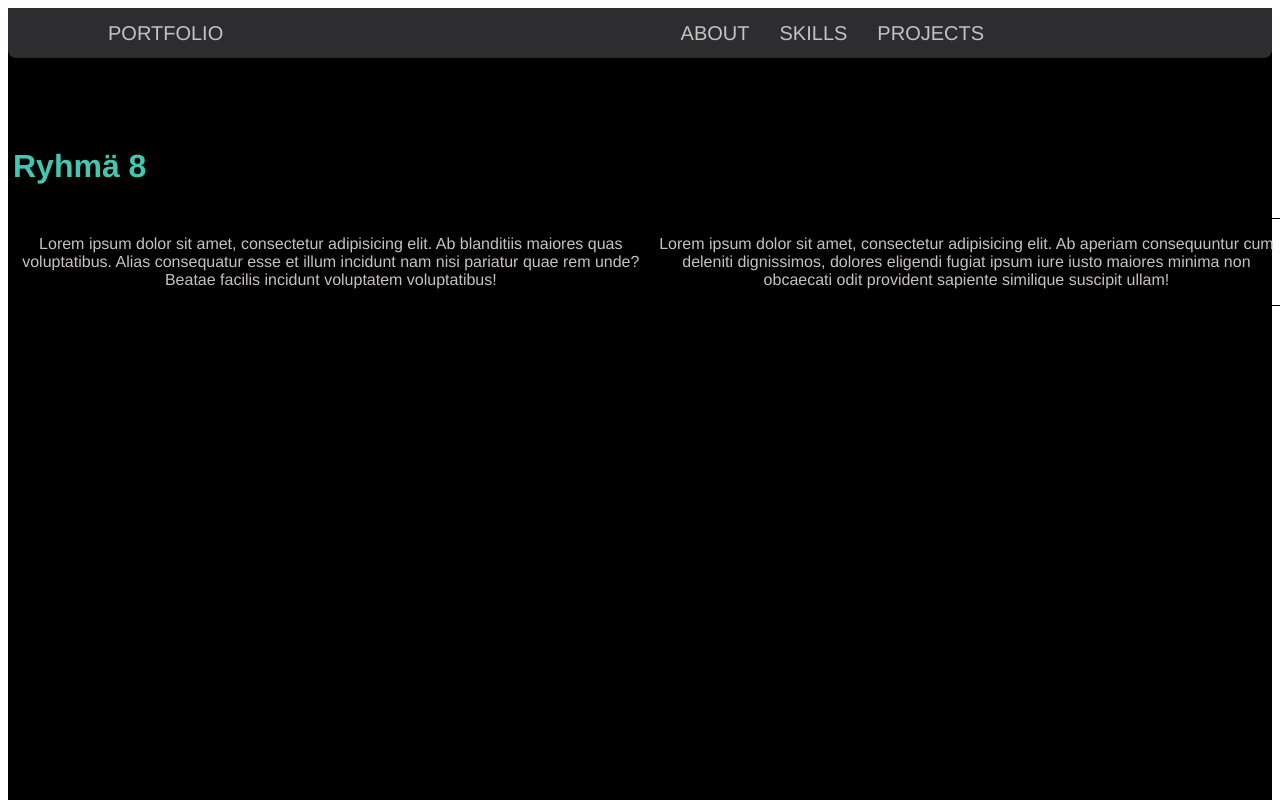
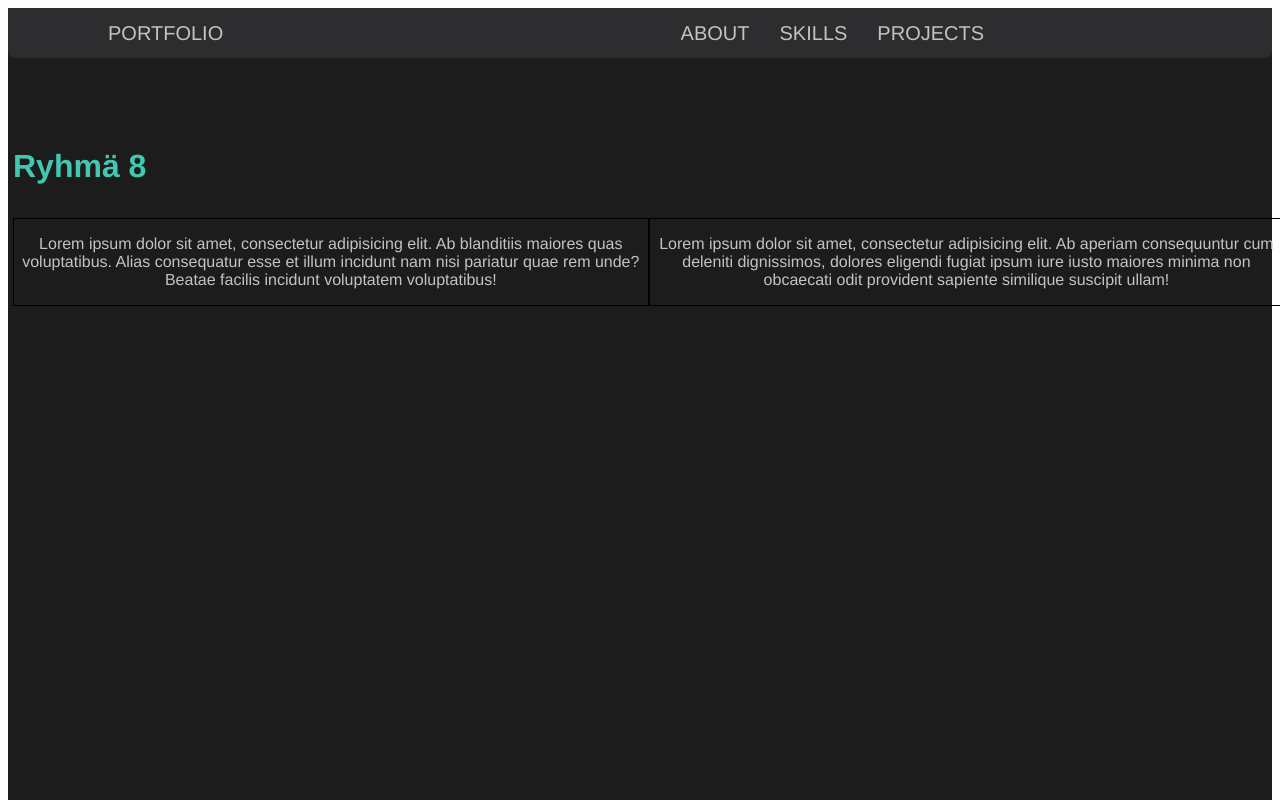
Before and after one commit to Rudolffi/WebPortfolio, a Vue app: page / in a window 1280 px wide. Shown: the top 800 px of the page. Built offline with nearby package versions, Linux system fonts and the light colour scheme.

Commit message:
Taustaväri vaihdettu

```diff
--- a/src/pages/main/App.vue
+++ b/src/pages/main/App.vue
@@ -32,6 +32,6 @@ export default {
   -moz-osx-font-smoothing: grayscale;
   text-align: center;
   color: #2c3e50;
-  background-color: black;
+  background-color: #1e1e1e;
 }
 </style>
--- a/src/pallot/canvas.js
+++ b/src/pallot/canvas.js
@@ -37,7 +37,7 @@ class Particle {
         this.speedX = Math.random() * 3 - 1.5;
         this.speedY = Math.random() * 3 - 1.5;
         this.color = 'hsl(' + hue + ',0.2%, 100%';
-        this.color = 'rgba(0,0,0,0.2)';
+        this.color = 'rgba(30,30,30,0.2)';
         //this.color = 'rgba(255,255,255,0.2)';
         console.log(this.color);
     }
@@ -104,8 +104,8 @@ function handleParticles(){
 }
 function animate(){
     //ctx.clearRect(0, 0, canvas.width, canvas.height);
-    ctx.fillStyle = 'rgba(255,255,255,0.2)';
-    ctx.fillStyle = 'rgba(0,0,0,0.2)';
+    //ctx.fillStyle = 'rgba(255,255,255,0.2)';
+    ctx.fillStyle = 'rgba(30,30,30,0.2)';
     ctx.fillRect(0, 0, canvas.width, canvas.height);
     handleParticles();
     hue++;
```
Also changed, not shown: 1 other file (tests, documents, lock files or other folders).
